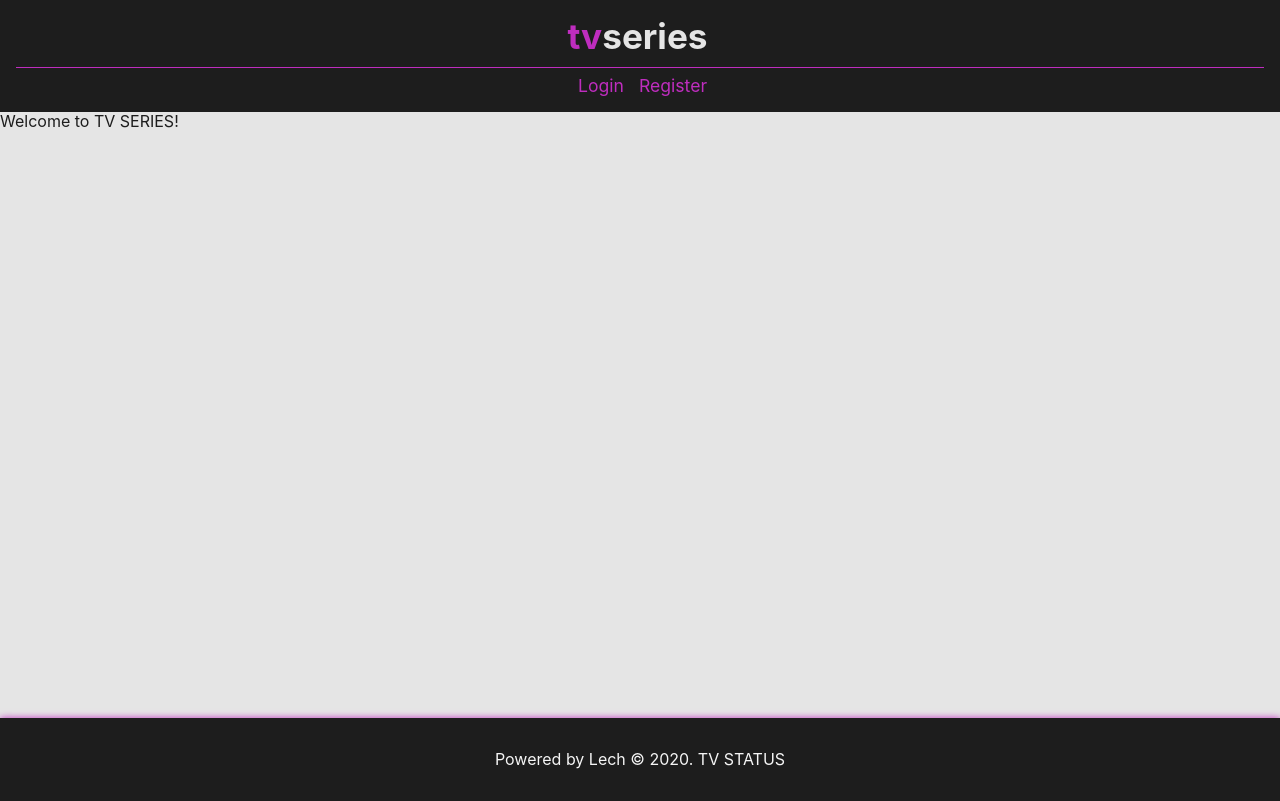
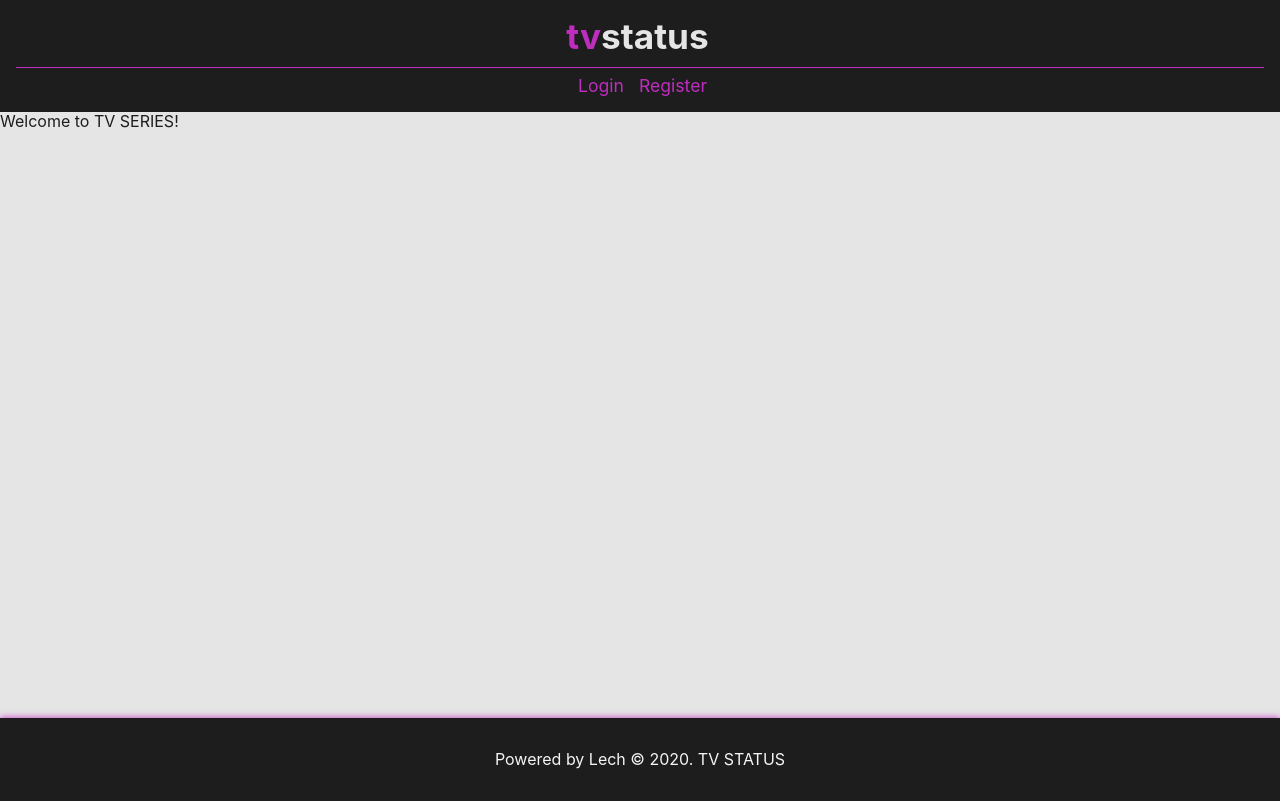
Before and after one commit to LechK/tvseries-frontend, a React (Create React App) app: page / in a window 1280 px wide. Built offline with nearby package versions, Linux system fonts and the light colour scheme.

Commit message:
theme and logo changed

```diff
--- a/src/components/Header/Header.jsx
+++ b/src/components/Header/Header.jsx
@@ -10,7 +10,7 @@ function Header() {
     <S.Header>
       <S.StyledLink to="/">
         <S.Logo>
-          <S.Span>tv</S.Span>series
+          <S.Span>tv</S.Span>status
         </S.Logo>
       </S.StyledLink>
       <S.Line />
--- a/src/components/Menu/Menu.jsx
+++ b/src/components/Menu/Menu.jsx
@@ -10,7 +10,7 @@ function Menu({ open }) {
     <S.StyledMenu open={open}>
       <S.StyledLink to="/">
         <S.Logo>
-          <S.Span>tv</S.Span>series
+          <S.Span>tv</S.Span>status
         </S.Logo>
       </S.StyledLink>
       {auth.token && <S.StyledLink to="/shows">Shows</S.StyledLink>}
--- a/src/theme.js
+++ b/src/theme.js
@@ -1,7 +1,11 @@
 const theme = {
+  // colors
   magenta: "rgb(191, 45, 191)",
   lightGrey: "rgb(229, 229, 229)",
   darkGrey: "rgb(29, 29, 29)",
+  error: "rgb(255, 0, 0)",
+  success: "rgb(82, 196, 26)",
+
   primary: {
     background: "#222222",
     color: "#ffffff",
@@ -18,7 +22,7 @@ const theme = {
       color: "cyan",
     },
   },
-
+  //for responsiveness
   mobile: "576px",
   medium: "767px",
 };
```
